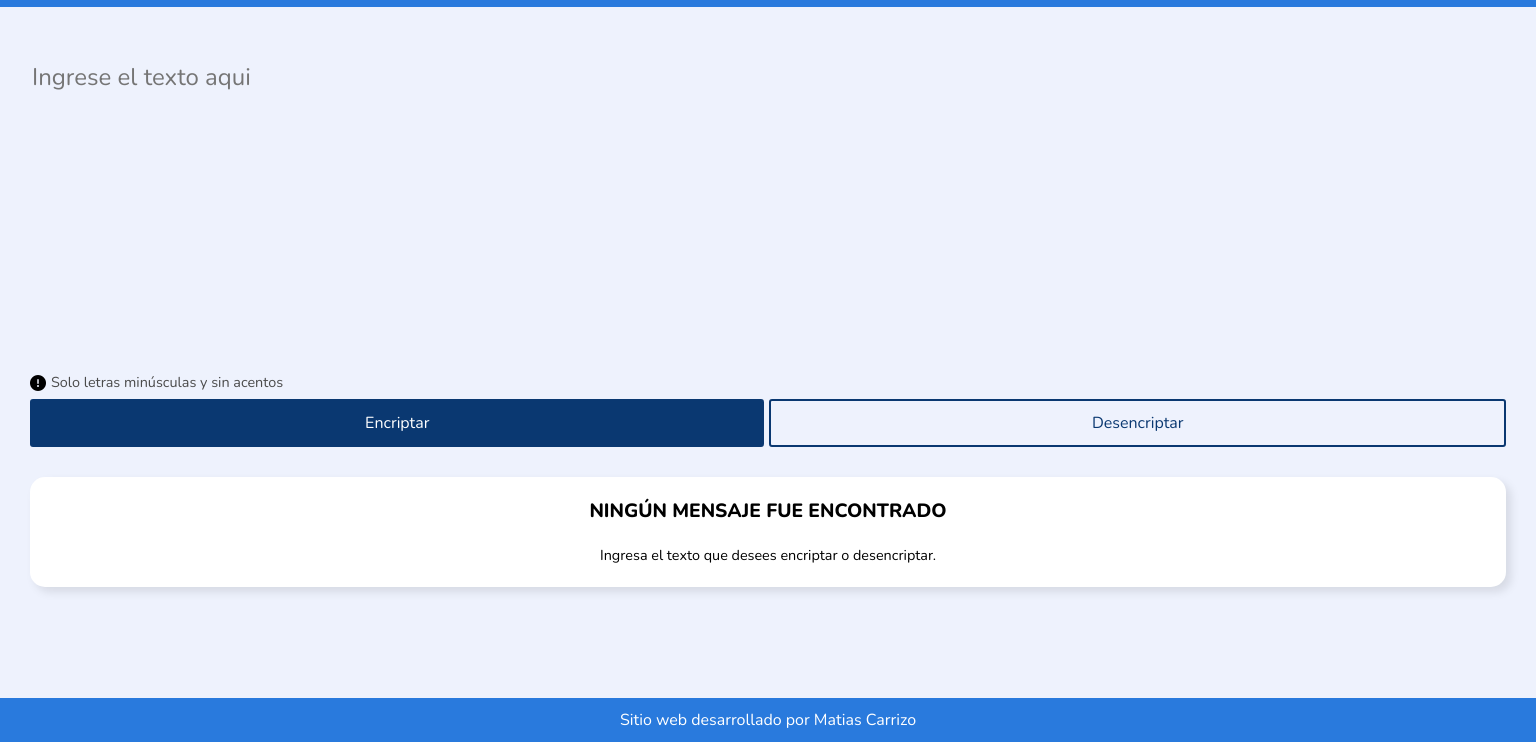
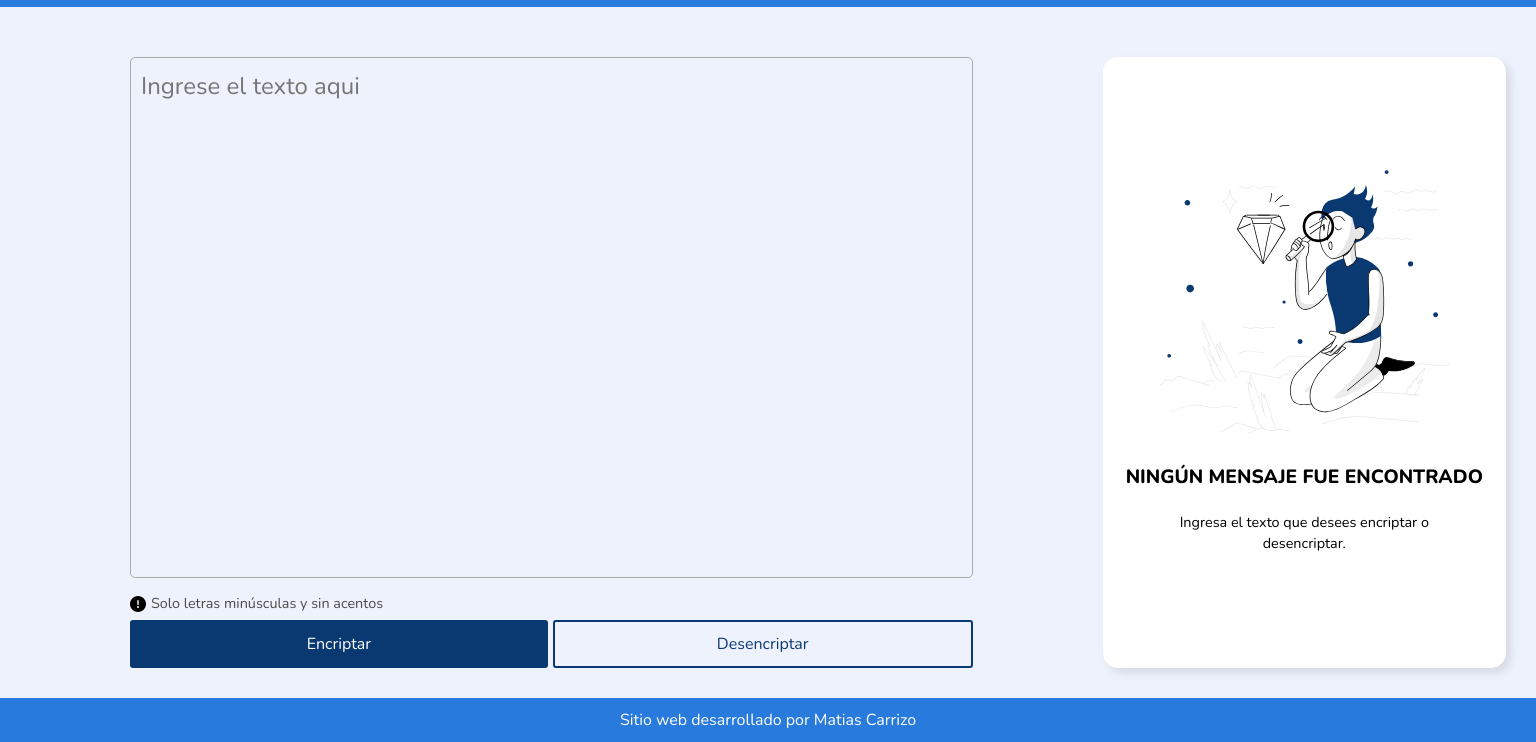
Before and after one commit to MATIASC9/encriptador-de-texto, a plain HTML site: page index.html in a window 1536 px wide. Shown: the part 58-800 px from the top of the page. Drawn offline with nearby package versions, Linux system fonts and the light colour scheme.

Commit message:
diseno inicial desktop terminado

```diff
--- a/index.html
+++ b/index.html
@@ -40,8 +40,13 @@
     </div>
 
     <div class="container__resultado">
+      <img class="container__resultado__img" src="img/muñeco.svg"
+      alt="ilustracion persona">
+      <textarea class="container__resultado__output">Lorem ipsum dolor sit amet, consectetur adipisicing elit. Nemo quia quis blanditiis quo distinctio nisi sunt porro totam, dolorum molestiae. Sequi recusandae perferendis optio ipsum. Magni facilis hic ea ipsam.
+      Provident vitae, suscipit labore repudiandae deleniti et, voluptate quo unde velit perferendis sit excepturi earum placeat accusantium molestias nihil facilis quidem veritatis laudantium voluptas animi perspiciatis, culpa quos est! Iure!</textarea>
       <h4 class="container__resultado__titulo">Ningún mensaje fue encontrado</h4>
       <p class="container__resultado__descripcion">Ingresa el texto que desees encriptar o desencriptar.</p>
+      <button class="container__resultado__copiar">Copiar</button>
     </div>
   </div>
 
--- a/sass/_desktop.scss
+++ b/sass/_desktop.scss
@@ -0,0 +1,25 @@
+@media screen and (min-width: 1440px) {
+  .container {
+    flex-direction: row;
+
+    &__inputTextoBotones {
+      height: 100%;
+      padding: 0 100px;
+
+      &__inputTexto {
+        height: 100%;
+      }
+    }
+    &__resultado {
+      height: 100%;
+      width: 40%;
+      justify-content: center;
+
+      &__img {
+        display: inline-block;
+        width: 80%;
+        margin-bottom: 20px;
+      }
+    }
+  }
+}
--- a/sass/_mobile.scss
+++ b/sass/_mobile.scss
@@ -84,13 +84,14 @@ h6 {
       width: 100%;
       height: 300px;
       border-style: none;
-      align-content: flex-start;
       border-radius: 5px;
       font-size: 1.5rem;
       margin-bottom: 15px;
       background-color: transparent;
       resize: none;
       overflow: auto;
+      padding: 10px;
+      border: 1px solid rgb(173, 173, 173);
     }
     &__botonesNota {
       display: flex;
@@ -138,7 +139,9 @@ h6 {
     display: flex;
     flex-direction: column;
     width: 100%;
+    height: 100%;
     align-items: center;
+    justify-content: center;
     background-color: #fff;
     text-align: center;
     border-radius: 15px;
@@ -146,6 +149,15 @@ h6 {
     padding: 20px;
     gap: 10px;
 
+    &__output {
+      @extend .container__inputTextoBotones__inputTexto;
+      height: 100%;
+      font-size: 1.2rem;
+      display: none;
+    }
+    &__img {
+      display: none;
+    }
     &__titulo {
       font-size: 1.2rem;
       font-weight: 800;
@@ -158,6 +170,11 @@ h6 {
       font-size: 0.9rem;
       font-weight: 200;
     }
+    &__copiar {
+      @extend .container__inputTextoBotones__botonesNota__botones__desencriptar;
+      width: 100%;
+      display: none;
+    }
   }
 }
 .footer {
@@ -166,4 +183,5 @@ h6 {
   padding: 10px;
   background-color: #297add;
   color: #fff;
+  text-align: center;
 }
```
Also changed, not shown: css/style.css, img/muñeco.svg (added), 1 other file.
